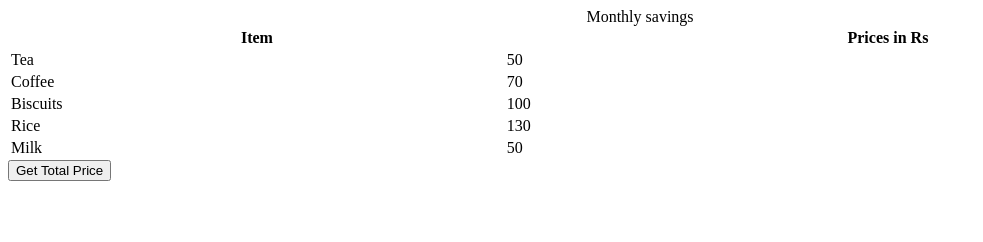
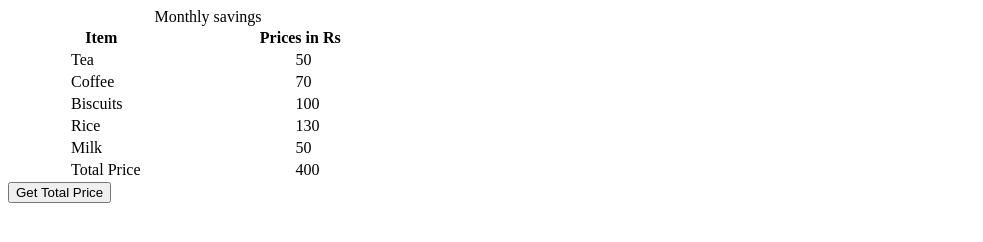
Before and after one commit to acciojob/grofers-checkout-AniketGauda, a website: page main.html in a window 1280 px wide. Both pictures are taken after a click on the button "Get Total Price". Shown: the whole page, without its empty margins (0-983 px from the left). Drawn offline with Linux system fonts and the light colour scheme.

Commit message:
created a submission

```diff
--- a/main.html
+++ b/main.html
@@ -8,7 +8,7 @@
 
 <body>
     <!-- the entire body must be written by student -->
-    <table style="width: 100%">
+    <table id="tbl">
     <caption>
       Monthly savings
     </caption>
--- a/script.js
+++ b/script.js
@@ -5,6 +5,29 @@ document.body.appendChild(getSumBtn);
 const getSum = () => {
 //Add your code here
 
+    let arr = document.getElementsByClassName("price");
+    let sm=0;
+    for(let i=0;i<arr.length;i++){
+        sm+=parseInt(arr[i].innerHTML);
+    }
+
+    let ltc = document.createElement("td");
+    let rtc = document.createElement("td");
+
+    ltc.setAttribute("class","item");
+    rtc.setAttribute("class","price");
+
+    let pDiv = document.getElementById("tbl");
+    ltc.textContent = `Total Price`;
+    rtc.textContent = `${sm}`;
+
+    let tmpP = document.createElement("tr");
+
+    tmpP.appendChild(ltc);
+    tmpP.appendChild(rtc);
+
+    pDiv.appendChild(tmpP);
+
 };
 
 getSumBtn.addEventListener("click", getSum);
--- a/styles.css
+++ b/styles.css
@@ -1,2 +1,15 @@
 
 /* Your CSS Code here. */
+#tbl{
+    width: 400px;
+}
+
+.item{
+    position: relative;
+    left: 60px;
+}
+
+.price{
+    position: relative;
+    left: 100px;
+}
```
